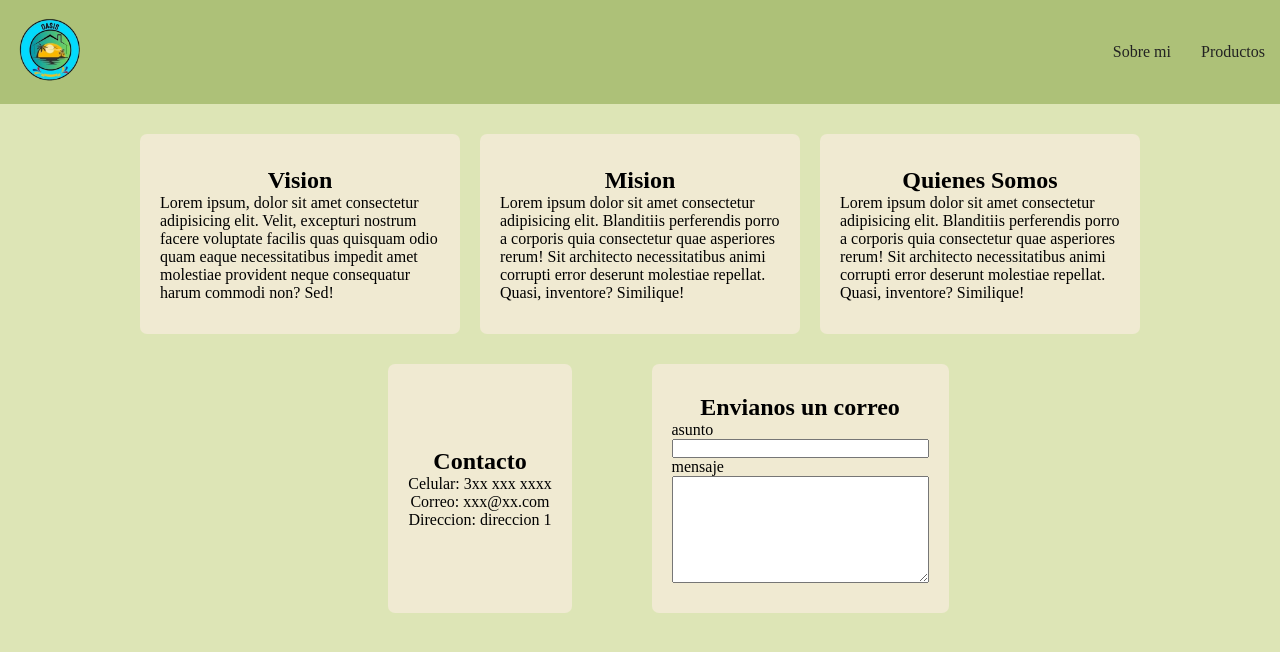
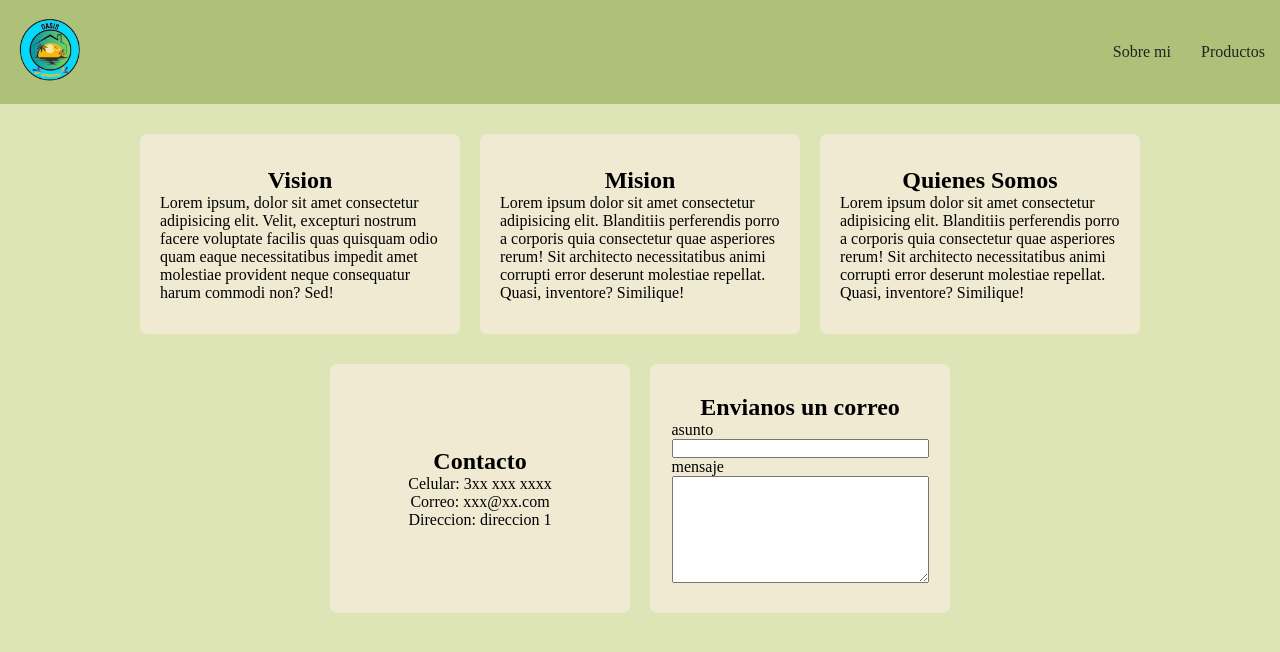
Before and after one commit to Mattewska/oasis, a React (Vite) app: page /aboutMe in a window 1280 px wide. Shown: the top 652 px of the page. Built offline with nearby package versions, Linux system fonts and the light colour scheme.

Commit message:
typo en targetas de about me

```diff
--- a/src/pages/aboutMe/AboutMe.css
+++ b/src/pages/aboutMe/AboutMe.css
@@ -29,7 +29,6 @@
         minmax(300px, 1fr)
     );
     gap: 2rem;
-    justify-items: center;
 }
 
 .contactForm > div{
```
